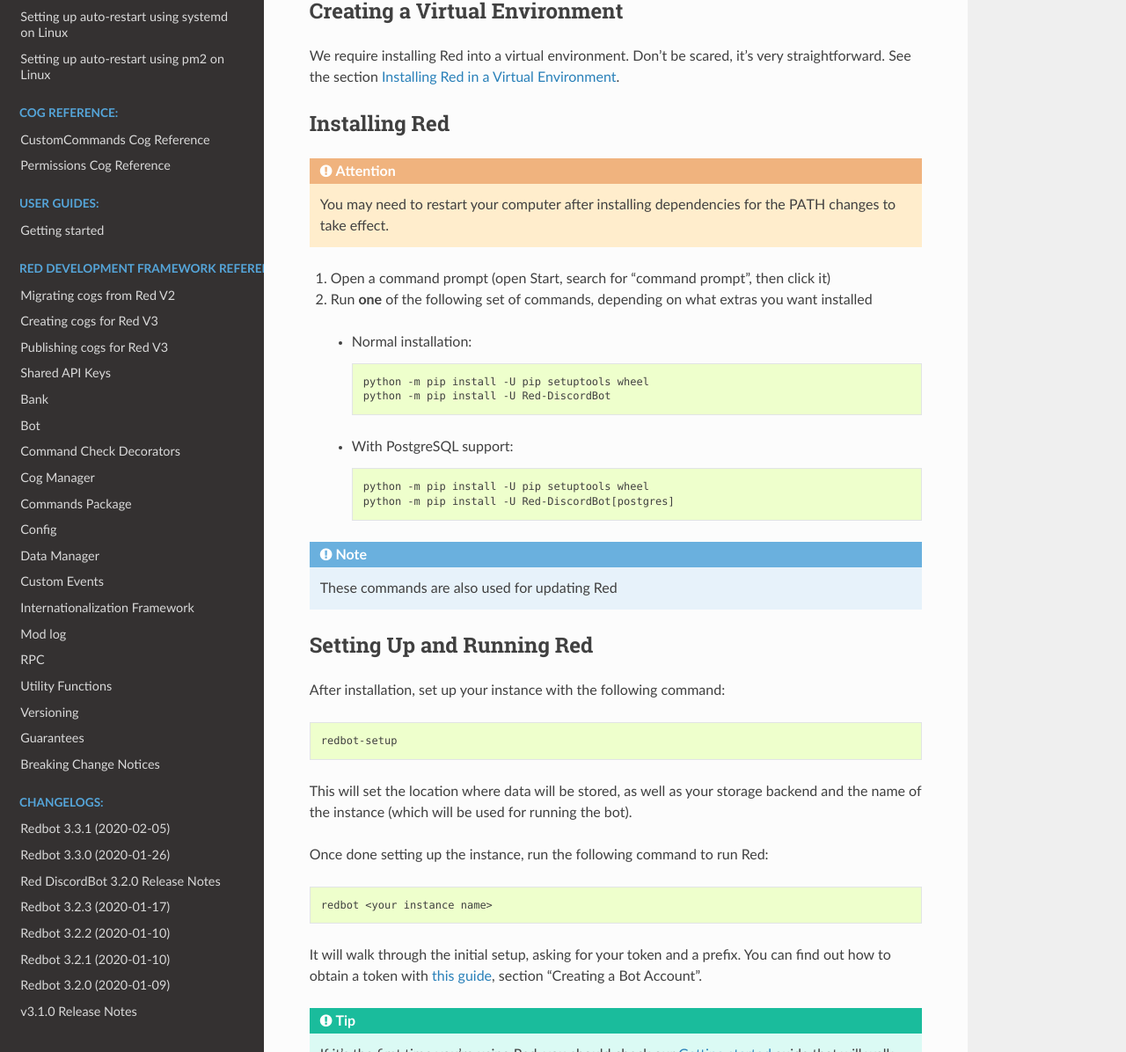
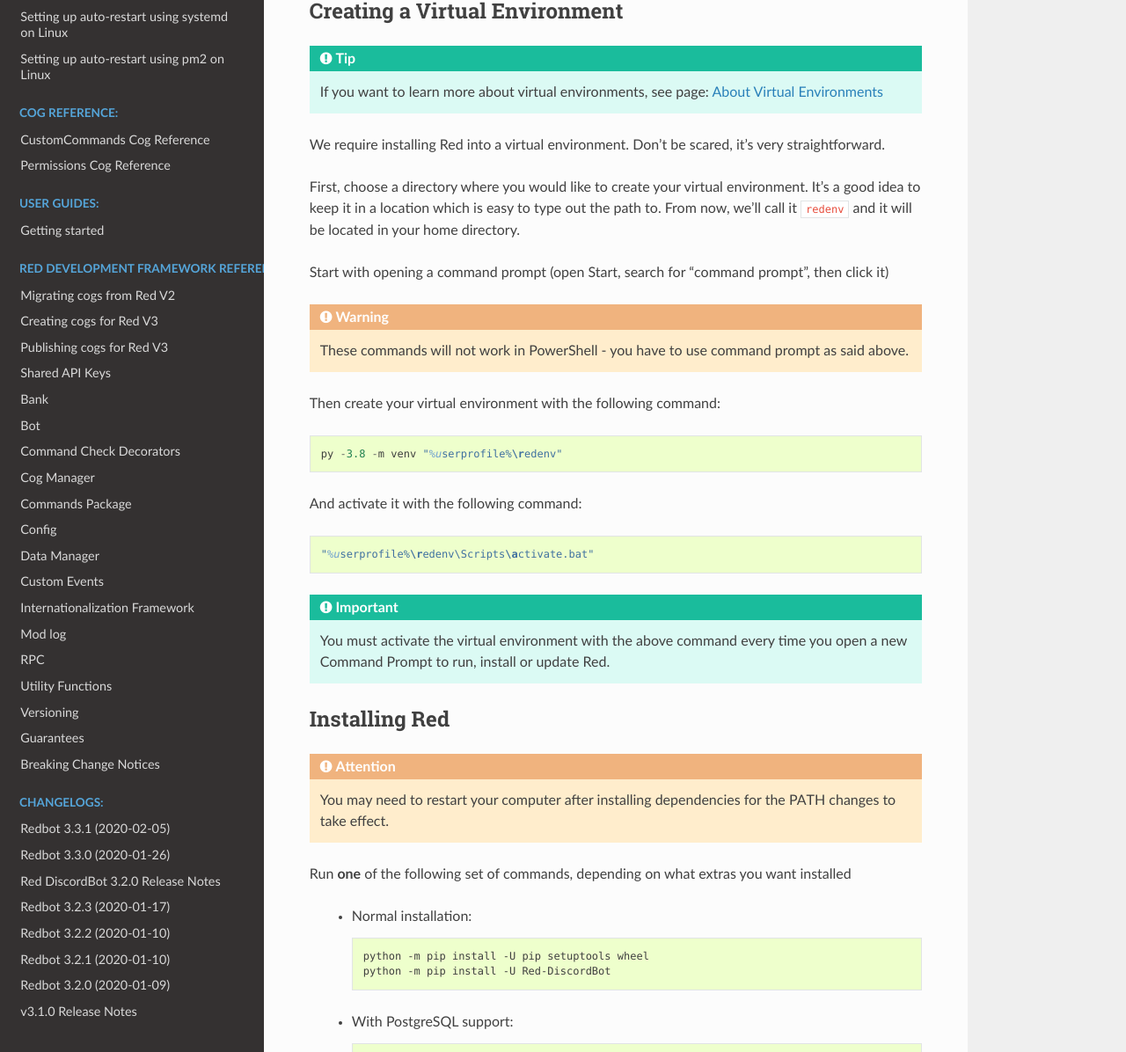
Before and after one commit to Renirous/Red-DiscordBot, a Sphinx documentation site: the page built from docs/install_windows.rst, in a window 1280 px wide and 1400 px high, scrolled down 1220 px. Shown: the part 204-1400 px from the top of the window at 88% size. Built offline with Sphinx 7.4.7 and the Read the Docs theme 2.0.0, drawn with Linux system fonts in a browser that asks for light colours; the version number is read from the project's files by our own code; some of the changed text lies outside the part shown.

Commit message:
[Docs] Restructure venv instructions (put them in install guides) (#3495)
* docs: restructure venv instructions

* docs: add a warning about PowerShell usage

```diff
--- a/docs/index.rst
+++ b/docs/index.rst
@@ -14,7 +14,7 @@
 
     install_windows
     install_linux_mac
-    venv_guide
+    about_venv
     autostart_systemd
     autostart_pm2
 
--- a/docs/install_windows.rst
+++ b/docs/install_windows.rst
@@ -68,8 +68,35 @@
 Creating a Virtual Environment
 ------------------------------
 
+.. tip::
+
+    If you want to learn more about virtual environments, see page: `about-venvs`
+
 We require installing Red into a virtual environment. Don't be scared, it's very
-straightforward. See the section `installing-in-virtual-environment`.
+straightforward.
+
+First, choose a directory where you would like to create your virtual environment. It's a good idea
+to keep it in a location which is easy to type out the path to. From now, we'll call it
+``redenv`` and it will be located in your home directory.
+
+Start with opening a command prompt (open Start, search for "command prompt", then click it)
+
+.. warning::
+
+    These commands will not work in PowerShell - you have to use command prompt as said above.
+
+Then create your virtual environment with the following command::
+
+    py -3.8 -m venv "%userprofile%\redenv"
+
+And activate it with the following command::
+
+    "%userprofile%\redenv\Scripts\activate.bat"
+
+.. important::
+
+    You must activate the virtual environment with the above command every time you open a new
+    Command Prompt to run, install or update Red.
 
 --------------
 Installing Red
```
Also changed, not shown: other parts of docs/install_windows.rst (+1 -2 lines), docs/about_venv.rst (added, +39 -0 lines), docs/install_linux_mac.rst (+75 -1 lines), docs/venv_guide.rst (deleted, +0 -142 lines).
